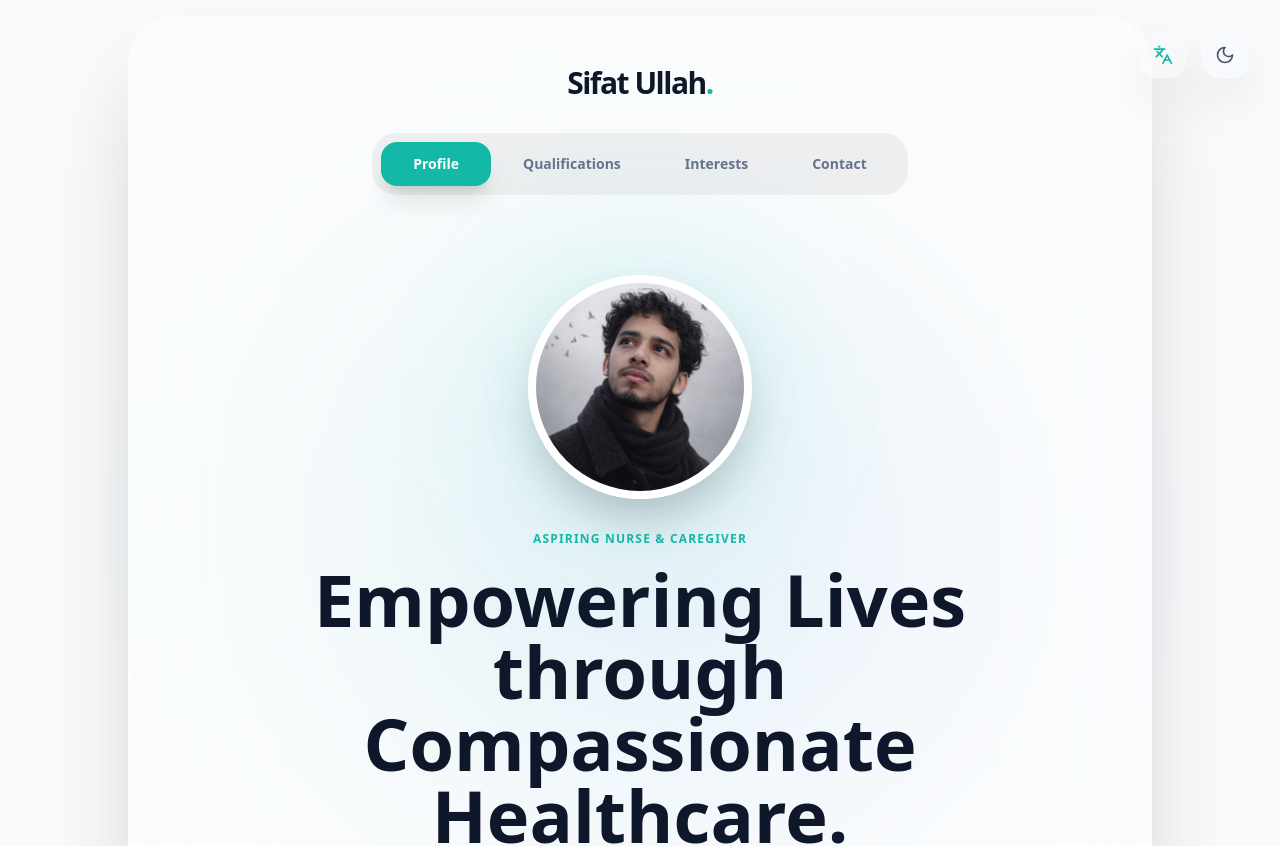
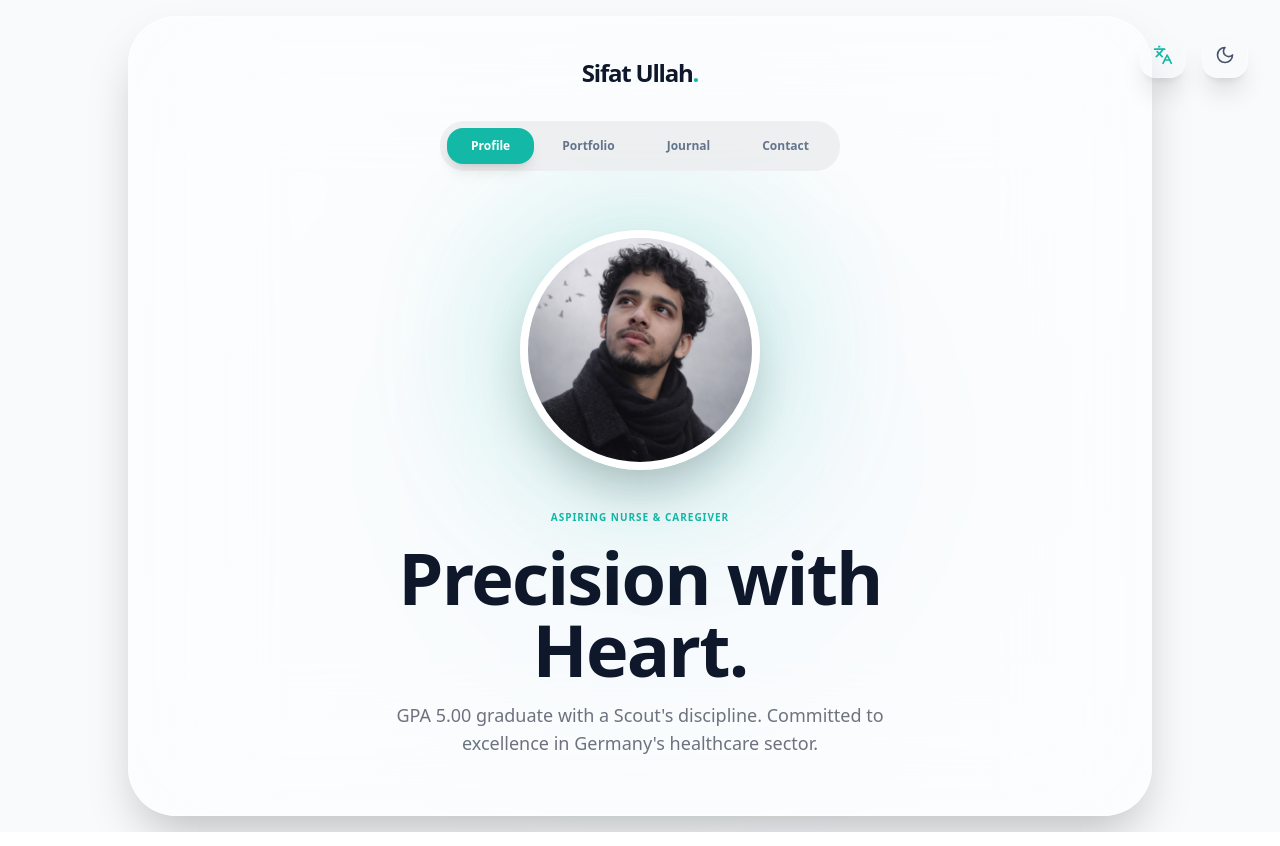
Before and after one commit to sifat-939/My-site-2, a React (Create React App) app: page / in a window 1280 px wide. Shown: the top 846 px of the page. Built offline with nearby package versions, Linux system fonts and the light colour scheme.

Commit message:
final professional update

```diff
--- a/src/App.js
+++ b/src/App.js
@@ -1,4 +1,4 @@
-import React, { useState } from "react";
+import React, { useState, useEffect } from "react";
 import {
   motion,
   AnimatePresence,
@@ -26,35 +26,36 @@ import {
   Languages,
   Compass,
   Coffee,
+  MessageSquare,
 } from "lucide-react";
 
 // ==========================================
-// 🌍 MULTI-LANGUAGE DATA (Nursing & Care Focused)
+// 🌍 PROFESSIONAL DATA LAYER (Nursing & Scout Focused)
 // ==========================================
 const TRANSLATIONS = {
   en: {
     role: "Aspiring Nurse & Caregiver",
-    tagline: "Empowering Lives through Compassionate Healthcare.",
+    tagline: "Precision with Heart.",
     subTagline:
-      "High-achieving academic graduate (GPA 5.00) with a background in Scouts and volunteering. Dedicated to bringing clinical discipline to Germany's health sector.",
+      "GPA 5.00 graduate with a Scout's discipline. Committed to excellence in Germany's healthcare sector.",
     whyHire: "Why I am the Ideal Candidate",
-    skills: "Competencies & Languages",
-    hobbies: "Beyond the Lab",
-    contact: "Contact Me",
+    skills: "Competencies",
+    journal: "My Journal",
+    contact: "Contact",
     available: "Seeking Ausbildung 2026",
-    nav: ["Profile", "Qualifications", "Interests", "Contact"],
+    nav: ["Profile", "Portfolio", "Journal", "Contact"],
   },
   de: {
     role: "Angehende Pflegefachkraft",
-    tagline: "Leben durch mitfühlende Gesundheitsfürsorge stärken.",
+    tagline: "Präzision mit Herz.",
     subTagline:
-      "Leistungsstarker akademischer Absolvent (GPA 5,00) mit Erfahrung bei den Pfadfindern und im Ehrenamt. Engagiert für klinische Disziplin in Deutschland.",
-    whyHire: "Warum ich der ideale Kandidat bin",
-    skills: "Kompetenzen & Sprachen",
-    hobbies: "Hobbys & Interessen",
+      "GPA 5,00 Absolvent mit Pfadfinder-Disziplin. Verpflichtet zu exzellenter Gesundheitsfürsorge in Deutschland.",
+    whyHire: "Warum ich?",
+    skills: "Kompetenzen",
+    journal: "Mein Journal",
     contact: "Kontakt",
     available: "Ausbildungsplatz 2026 gesucht",
-    nav: ["Profil", "Qualifikationen", "Interessen", "Kontakt"],
+    nav: ["Profil", "Portfolio", "Journal", "Kontakt"],
   },
 };
 
@@ -65,61 +66,56 @@ const USER_DATA = {
     avatarUrl: "/me.png",
   },
   highlights: [
-    "Academic Excellence: Achieved GPA 5.00 in both HSC (Alim) & SSC (Dakhil).",
-    "Leadership: Active background in Scouts and community volunteering.",
-    "Resilience: Proven ability to maintain calm and perform under high pressure.",
-    "Humanity: Deep-rooted passion for helping people and patient advocacy.",
+    "Academic: GPA 5.00 (Golden) in HSC/Alim & SSC/Dakhil.",
+    "Leadership: Extensive background in Scouts and social volunteering.",
+    "Resilience: High-stress endurance with a patient-first mindset.",
+    "Ethics: Strong moral values shaped by community service.",
   ],
   education: [
     {
       year: "2021 - 2022",
-      title: "HSC (Alim Examination)",
-      result: "GPA 5.00 (Golden)",
+      title: "HSC (Alim)",
+      result: "GPA 5.00",
       org: "Islamic Studies Institute",
     },
     {
       year: "2019 - 2020",
-      title: "SSC (Dakhil Examination)",
+      title: "SSC (Dakhil)",
       result: "GPA 5.00",
-      org: "Academic Board Dhaka",
+      org: "Board Dhaka",
     },
   ],
   languages: [
+    { name: "German (Deutsch)", level: "Level A2 (Aiming B2)", percent: 45 },
+    { name: "English", level: "Level B2 (Proficient)", percent: 80 },
+  ],
+  journal: [
     {
-      name: "German (Deutsch)",
-      level: "Level A2 (Target B2)",
-      percent: 45,
-      color: "teal",
+      id: 1,
+      title: "Nursing Ethics 101",
+      date: "Jan 2026",
+      category: "Medical",
+      excerpt: "The fundamental importance of empathy in patient recovery.",
     },
     {
-      name: "English",
-      level: "Level B2 (Proficient)",
-      percent: 80,
-      color: "blue",
-    },
-  ],
-  hobbies: [
-    {
-      name: "Reading",
-      icon: <BookOpen size={18} />,
-      desc: "Continuous Learning",
+      id: 2,
+      title: "German Language Journey",
+      date: "Dec 2025",
+      category: "Language",
+      excerpt: "Mastering medical vocabulary for professional integration.",
     },
     {
-      name: "Traveling",
-      icon: <Plane size={18} />,
-      desc: "Exploring Cultures",
+      id: 3,
+      title: "Scout Discipline",
+      date: "Nov 2025",
+      category: "Life",
+      excerpt: "How volunteering shaped my professional work ethic.",
     },
-    {
-      name: "Exploring",
-      icon: <Compass size={18} />,
-      desc: "New Perspectives",
-    },
-    { name: "Learning", icon: <Brain size={18} />, desc: "Skill Acquisition" },
   ],
 };
 
 // ==========================================
-// 🚀 MAIN APPLICATION WITH 3D VIBE
+// 🚀 SUPER POLISHED 3D APPLICATION
 // ==========================================
 
 const App = () => {
@@ -134,31 +130,31 @@ const App = () => {
         isDark ? "bg-slate-950 text-slate-100" : "bg-slate-50 text-slate-900"
       } flex items-center justify-center p-4 relative overflow-hidden`}
     >
-      {/* 3D Ambient Background */}
-      <div className="absolute inset-0 pointer-events-none">
+      {/* 3D Aurora Background */}
+      <div className="absolute inset-0 pointer-events-none opacity-40">
         <motion.div
-          animate={{ rotate: 360 }}
-          transition={{ duration: 50, repeat: Infinity, ease: "linear" }}
+          animate={{ rotate: 360, x: [0, 100, 0] }}
+          transition={{ duration: 30, repeat: Infinity }}
           className="absolute top-1/4 left-1/4 w-[500px] h-[500px] bg-teal-500/10 blur-[120px] rounded-full"
         />
         <motion.div
-          animate={{ rotate: -360 }}
-          transition={{ duration: 40, repeat: Infinity, ease: "linear" }}
+          animate={{ rotate: -360, y: [0, 100, 0] }}
+          transition={{ duration: 25, repeat: Infinity }}
           className="absolute bottom-1/4 right-1/4 w-[500px] h-[500px] bg-blue-500/10 blur-[120px] rounded-full"
         />
       </div>
 
-      {/* Navigation & Controls */}
+      {/* Persistent Controls */}
       <div className="fixed top-8 right-8 z-50 flex gap-4">
         <button
           onClick={() => setLang(lang === "en" ? "de" : "en")}
-          className="p-3 bg-white/10 backdrop-blur-xl border border-white/20 rounded-2xl shadow-2xl hover:scale-110 transition-all text-teal-500"
+          className="p-3 bg-white/10 backdrop-blur-2xl border border-white/20 rounded-2xl shadow-xl hover:scale-110 active:scale-95 transition-all text-teal-500"
         >
           <Languages size={20} />
         </button>
         <button
           onClick={() => setIsDark(!isDark)}
-          className="p-3 bg-white/10 backdrop-blur-xl border border-white/20 rounded-2xl shadow-2xl hover:scale-110 transition-all"
+          className="p-3 bg-white/10 backdrop-blur-2xl border border-white/20 rounded-2xl shadow-xl hover:scale-110 active:scale-95 transition-all"
         >
           {isDark ? (
             <Sun size={20} className="text-yellow-400" />
@@ -168,38 +164,40 @@ const App = () => {
         </button>
       </div>
 
-      {/* Main Glass Morphic 3D Card */}
+      {/* Main Container - 3D Polished */}
       <motion.div
-        initial={{ opacity: 0, y: 50, rotateX: 10 }}
-        animate={{ opacity: 1, y: 0, rotateX: 0 }}
-        className={`relative z-10 w-full max-w-5xl min-h-[85vh] backdrop-blur-3xl border rounded-[48px] flex flex-col shadow-[0_50px_100px_-20px_rgba(0,0,0,0.2)] transition-all duration-500 ${
+        initial={{ opacity: 0, scale: 0.98 }}
+        animate={{ opacity: 1, scale: 1 }}
+        className={`relative z-10 w-full max-w-5xl h-[90vh] md:h-[800px] backdrop-blur-3xl border rounded-[48px] flex flex-col shadow-2xl transition-all duration-700 ${
           isDark
             ? "bg-slate-900/40 border-slate-800"
-            : "bg-white/40 border-white/60"
+            : "bg-white/50 border-white/60"
         }`}
       >
-        <header className="pt-12 flex flex-col items-center">
+        <header className="pt-10 flex flex-col items-center shrink-0">
           <motion.h2
-            whileHover={{ scale: 1.1 }}
-            className="text-3xl font-black tracking-tighter cursor-default"
+            whileHover={{ letterSpacing: "0.1em" }}
+            className="text-2xl font-black tracking-tighter transition-all"
           >
             {USER_DATA.profile.name}
             <span className="text-teal-500">.</span>
           </motion.h2>
-          <div className="mt-8 flex bg-black/5 dark:bg-white/5 p-2 rounded-3xl border border-white/10">
+          <div className="mt-8 flex bg-black/5 dark:bg-white/5 p-1.5 rounded-[24px] border border-white/10 gap-1">
             {["home", "portfolio", "journal", "contact"].map((id, i) => (
               <button
                 key={id}
                 onClick={() => setActiveTab(id)}
-                className={`px-8 py-3 rounded-2xl text-sm font-bold transition-all relative ${
-                  activeTab === id ? "text-white" : "text-slate-500"
+                className={`px-6 py-2.5 rounded-2xl text-xs font-black transition-all relative ${
+                  activeTab === id
+                    ? "text-white shadow-lg"
+                    : "text-slate-500 hover:text-slate-700"
                 }`}
               >
                 {activeTab === id && (
                   <motion.div
-                    layoutId="nav3d"
-                    className="absolute inset-0 bg-teal-500 shadow-xl rounded-2xl"
-                    transition={{ type: "spring", stiffness: 300, damping: 30 }}
+                    layoutId="navActive"
+                    className="absolute inset-0 bg-teal-500 rounded-2xl"
+                    transition={{ type: "spring", stiffness: 400, damping: 35 }}
                   />
                 )}
                 <span className="relative z-10">{t.nav[i]}</span>
@@ -208,14 +206,14 @@ const App = () => {
           </div>
         </header>
 
-        <main className="flex-grow p-10 overflow-y-auto">
+        <main className="flex-grow p-8 md:p-12 overflow-y-auto custom-scrollbar">
           <AnimatePresence mode="wait">
             {activeTab === "home" && <HomeView key="home" t={t} />}
             {activeTab === "portfolio" && (
               <PortfolioView key="portfolio" t={t} isDark={isDark} />
             )}
             {activeTab === "journal" && (
-              <InterestView key="interest" t={t} isDark={isDark} />
+              <JournalView key="journal" t={t} isDark={isDark} />
             )}
             {activeTab === "contact" && (
               <ContactView key="contact" t={t} isDark={isDark} />
@@ -228,110 +226,104 @@ const App = () => {
 };
 
 // ==========================================
-// 🏠 SUB-COMPONENTS
+// 🏠 SUB-VIEWS
 // ==========================================
 
-const HomeView = ({ t }) => {
-  const { scrollY } = useScroll();
-  const yImg = useTransform(scrollY, [0, 500], [0, 100]);
-  return (
+const HomeView = ({ t }) => (
   <motion.div
-      initial={{ opacity: 0, scale: 0.9 }}
-      animate={{ opacity: 1, scale: 1 }}
-      className="flex flex-col items-center text-center gap-8 py-10"
+    initial={{ opacity: 0, y: 20 }}
+    animate={{ opacity: 1, y: 0 }}
+    exit={{ opacity: 0, y: -20 }}
+    className="h-full flex flex-col items-center justify-center text-center gap-10"
   >
-      <motion.div style={{ y: yImg }} className="relative group">
-        <div className="absolute inset-0 bg-teal-400 rounded-full blur-[80px] opacity-20 group-hover:opacity-40 transition-opacity" />
-        <div className="relative w-56 h-56 rounded-full border-8 border-white dark:border-slate-800 shadow-2xl overflow-hidden transform group-hover:scale-105 transition-transform duration-500">
+    <div className="relative">
+      <div className="absolute inset-0 bg-teal-500 rounded-full blur-[80px] opacity-10 animate-pulse" />
+      <div className="relative w-48 h-48 md:w-60 md:h-60 rounded-full border-[8px] border-white dark:border-slate-800 shadow-2xl overflow-hidden">
         <img
           src={USER_DATA.profile.avatarUrl}
           alt="Sifat"
           className="w-full h-full object-cover"
         />
       </div>
-      </motion.div>
-      <div className="max-w-2xl">
-        <h4 className="text-teal-500 font-black tracking-widest text-xs mb-4 uppercase">
+    </div>
+    <div className="max-w-2xl space-y-4">
+      <h4 className="text-teal-500 font-black tracking-widest text-[10px] uppercase">
         {t.role}
       </h4>
-        <h1 className="text-5xl md:text-7xl font-black leading-tight mb-6">
+      <h1 className="text-5xl md:text-7xl font-black tracking-tight">
         {t.tagline}
       </h1>
-        <p className="text-lg opacity-70 font-medium leading-relaxed">
+      <p className="text-base md:text-lg opacity-60 font-medium leading-relaxed max-w-lg mx-auto">
         {t.subTagline}
       </p>
     </div>
   </motion.div>
 );
-};
 
 const PortfolioView = ({ t, isDark }) => (
   <motion.div
-    initial={{ opacity: 0, x: 20 }}
-    animate={{ opacity: 1, x: 0 }}
+    initial={{ opacity: 0 }}
+    animate={{ opacity: 1 }}
     className="space-y-12"
   >
-    {/* Why Me - 3D Card */}
     <div
       className={`p-10 rounded-[40px] border shadow-inner ${
-        isDark ? "bg-white/5 border-white/5" : "bg-teal-50/50 border-teal-100"
+        isDark ? "bg-white/5 border-white/5" : "bg-teal-50/40 border-teal-100"
       }`}
     >
-      <h3 className="text-2xl font-black mb-8 flex items-center gap-3">
-        <Stethoscope className="text-teal-500" /> {t.whyHire}
+      <h3 className="text-xl font-black mb-8 flex items-center gap-3">
+        <Sparkles className="text-teal-500" /> {t.whyHire}
       </h3>
       <div className="grid md:grid-cols-2 gap-6">
         {USER_DATA.highlights.map((point, i) => (
-          <motion.div
+          <div
             key={i}
-            whileHover={{ x: 10 }}
-            className="flex gap-4 items-start p-4 bg-white/40 dark:bg-black/20 rounded-2xl border border-white/40"
+            className="flex gap-4 items-center p-4 bg-white/40 dark:bg-black/20 rounded-2xl border border-white/30"
           >
-            <CheckCircle className="text-teal-500 mt-1 shrink-0" size={20} />
-            <span className="text-sm font-bold opacity-80">{point}</span>
-          </motion.div>
+            <CheckCircle className="text-teal-500 shrink-0" size={18} />
+            <span className="text-sm font-bold opacity-70">{point}</span>
+          </div>
         ))}
       </div>
     </div>
 
     <div className="grid md:grid-cols-2 gap-12">
-      {/* Education Timeline */}
-      <div className="space-y-8">
-        <h3 className="text-xs font-black uppercase tracking-widest opacity-40 flex items-center gap-2">
-          <Award size={16} /> Academic Excellence
+      <div className="space-y-6">
+        <h3 className="text-[10px] font-black uppercase tracking-widest opacity-40">
+          Education Excellence
         </h3>
-        <div className="relative border-l-4 border-teal-500/20 ml-4 space-y-10 pl-8">
+        <div className="space-y-8 border-l-2 border-teal-500/20 ml-2 pl-6">
           {USER_DATA.education.map((edu, i) => (
             <div key={i} className="relative">
-              <div className="absolute -left-[40px] top-1 w-5 h-5 rounded-full bg-teal-500 border-4 border-white dark:border-slate-900 shadow-lg" />
-              <span className="text-[10px] font-black text-teal-500">
-                {edu.year}
-              </span>
-              <h4 className="text-lg font-black">{edu.title}</h4>
-              <p className="text-sm font-bold text-teal-600">{edu.result}</p>
-              <p className="text-xs opacity-60 font-medium">{edu.org}</p>
+              <div className="absolute -left-[31px] top-1 w-3 h-3 rounded-full bg-teal-500 shadow-lg shadow-teal-500/50" />
+              <h4 className="font-black">{edu.title}</h4>
+              <p className="text-sm font-bold text-teal-600">
+                {edu.result}{" "}
+                <span className="text-slate-400 text-xs">// {edu.year}</span>
+              </p>
+              <p className="text-[10px] opacity-40 font-bold uppercase mt-1">
+                {edu.org}
+              </p>
             </div>
           ))}
         </div>
       </div>
-
-      {/* Language Proficiency */}
       <div className="space-y-8">
-        <h3 className="text-xs font-black uppercase tracking-widest opacity-40 flex items-center gap-2">
-          <Globe size={16} /> {t.skills}
+        <h3 className="text-[10px] font-black uppercase tracking-widest opacity-40">
+          {t.skills}
         </h3>
         <div className="space-y-8">
           {USER_DATA.languages.map((lang, i) => (
             <div key={i} className="space-y-3">
-              <div className="flex justify-between font-black text-sm">
+              <div className="flex justify-between font-black text-xs">
                 <span>{lang.name}</span>
                 <span className="text-teal-500">{lang.level}</span>
               </div>
-              <div className="h-2 bg-black/5 dark:bg-white/5 rounded-full overflow-hidden">
+              <div className="h-1.5 bg-black/5 dark:bg-white/5 rounded-full overflow-hidden">
                 <motion.div
                   initial={{ width: 0 }}
                   animate={{ width: `${lang.percent}%` }}
-                  transition={{ duration: 2 }}
+                  transition={{ duration: 1.5 }}
                   className="h-full bg-teal-500"
                 />
               </div>
@@ -343,31 +335,37 @@ const PortfolioView = ({ t, isDark }) => (
   </motion.div>
 );
 
-const InterestView = ({ t, isDark }) => (
+const JournalView = ({ t, isDark }) => (
   <motion.div
-    initial={{ opacity: 0 }}
-    animate={{ opacity: 1 }}
-    className="py-10"
+    initial={{ opacity: 0, scale: 0.95 }}
+    animate={{ opacity: 1, scale: 1 }}
+    className="space-y-8"
   >
-    <h3 className="text-3xl font-black text-center mb-12">{t.hobbies}</h3>
-    <div className="grid grid-cols-2 md:grid-cols-4 gap-6">
-      {USER_DATA.hobbies.map((hobby, i) => (
+    <h3 className="text-center text-3xl font-black mb-10">{t.journal}</h3>
+    <div className="grid grid-cols-1 md:grid-cols-3 gap-6">
+      {USER_DATA.journal.map((post) => (
         <motion.div
-          key={i}
-          whileHover={{ y: -10, rotateY: 15 }}
-          className={`p-8 rounded-[32px] border flex flex-col items-center text-center gap-4 transition-all ${
+          key={post.id}
+          whileHover={{ y: -8 }}
+          className={`p-6 rounded-[32px] border flex flex-col gap-4 ${
             isDark
-              ? "bg-white/5 border-white/10 hover:bg-teal-500/10"
+              ? "bg-white/5 border-white/5 hover:bg-teal-500/10"
               : "bg-white border-slate-100 hover:shadow-2xl"
           }`}
         >
-          <div className="p-4 bg-teal-500/10 text-teal-500 rounded-2xl">
-            {hobby.icon}
+          <div className="flex justify-between items-center">
+            <span className="text-[10px] font-black px-3 py-1 bg-teal-500/10 text-teal-600 rounded-full uppercase tracking-widest">
+              {post.category}
+            </span>
+            <span className="text-[10px] opacity-40 font-bold uppercase">
+              {post.date}
+            </span>
           </div>
-          <h4 className="font-black text-sm">{hobby.name}</h4>
-          <p className="text-[10px] uppercase font-bold opacity-40 tracking-widest">
-            {hobby.desc}
-          </p>
+          <h4 className="font-black text-lg">{post.title}</h4>
+          <p className="text-sm opacity-60 line-clamp-2">{post.excerpt}</p>
+          <button className="flex items-center gap-2 text-xs font-black text-teal-500 mt-auto">
+            Read More <ArrowRight size={14} />
+          </button>
         </motion.div>
       ))}
     </div>
@@ -376,39 +374,45 @@ const InterestView = ({ t, isDark }) => (
 
 const ContactView = ({ t, isDark }) => (
   <motion.div
-    initial={{ opacity: 0, scale: 0.95 }}
-    animate={{ opacity: 1, scale: 1 }}
-    className="max-w-md mx-auto py-10"
+    initial={{ opacity: 0 }}
+    animate={{ opacity: 1 }}
+    className="max-w-md mx-auto py-6"
   >
-    <div className="text-center mb-10">
-      <div className="w-20 h-20 bg-teal-500 text-white rounded-[32px] flex items-center justify-center mx-auto mb-6 rotate-12 shadow-2xl shadow-teal-500/30">
-        <Mail size={32} />
+    <div className="text-center mb-8">
+      <div className="w-16 h-16 bg-teal-500 text-white rounded-[24px] flex items-center justify-center mx-auto mb-4 rotate-6 shadow-xl shadow-teal-500/20">
+        <Mail size={24} />
       </div>
-      <h2 className="text-4xl font-black">{t.contact}</h2>
+      <h2 className="text-3xl font-black">{t.contact}</h2>
     </div>
-    <form className="space-y-5">
+    <form className="space-y-4">
       <input
         type="text"
-        placeholder="Full Name"
-        className={`w-full p-5 rounded-3xl border outline-none focus:ring-4 focus:ring-teal-500/20 transition-all font-bold ${
-          isDark ? "bg-slate-800 border-slate-700" : "bg-white border-slate-200"
+        placeholder="Name"
+        className={`w-full p-4 rounded-2xl border outline-none focus:ring-2 focus:ring-teal-500/20 transition-all font-bold ${
+          isDark
+            ? "bg-slate-800 border-slate-700"
+            : "bg-white border-slate-100 shadow-sm"
         }`}
       />
       <input
         type="email"
-        placeholder="Email Address"
-        className={`w-full p-5 rounded-3xl border outline-none focus:ring-4 focus:ring-teal-500/20 transition-all font-bold ${
-          isDark ? "bg-slate-800 border-slate-700" : "bg-white border-slate-200"
+        placeholder="Email"
+        className={`w-full p-4 rounded-2xl border outline-none focus:ring-2 focus:ring-teal-500/20 transition-all font-bold ${
+          isDark
+            ? "bg-slate-800 border-slate-700"
+            : "bg-white border-slate-100 shadow-sm"
         }`}
       />
       <textarea
-        placeholder="Tell me about the opportunity..."
-        rows="4"
-        className={`w-full p-5 rounded-3xl border outline-none focus:ring-4 focus:ring-teal-500/20 transition-all font-bold ${
-          isDark ? "bg-slate-800 border-slate-700" : "bg-white border-slate-200"
+        placeholder="Your Message"
+        rows="3"
+        className={`w-full p-4 rounded-2xl border outline-none focus:ring-2 focus:ring-teal-500/20 transition-all font-bold ${
+          isDark
+            ? "bg-slate-800 border-slate-700"
+            : "bg-white border-slate-100 shadow-sm"
         }`}
       />
-      <button className="w-full bg-teal-500 text-white font-black py-5 rounded-3xl shadow-2xl shadow-teal-500/30 hover:translate-y-[-4px] active:translate-y-[0] transition-all text-lg">
+      <button className="w-full bg-teal-500 text-white font-black py-4 rounded-2xl shadow-xl shadow-teal-500/20 hover:translate-y-[-2px] active:translate-y-0 transition-all">
         Send Message
       </button>
     </form>
```
Lines whose indentation alone changed are shown as unchanged.
